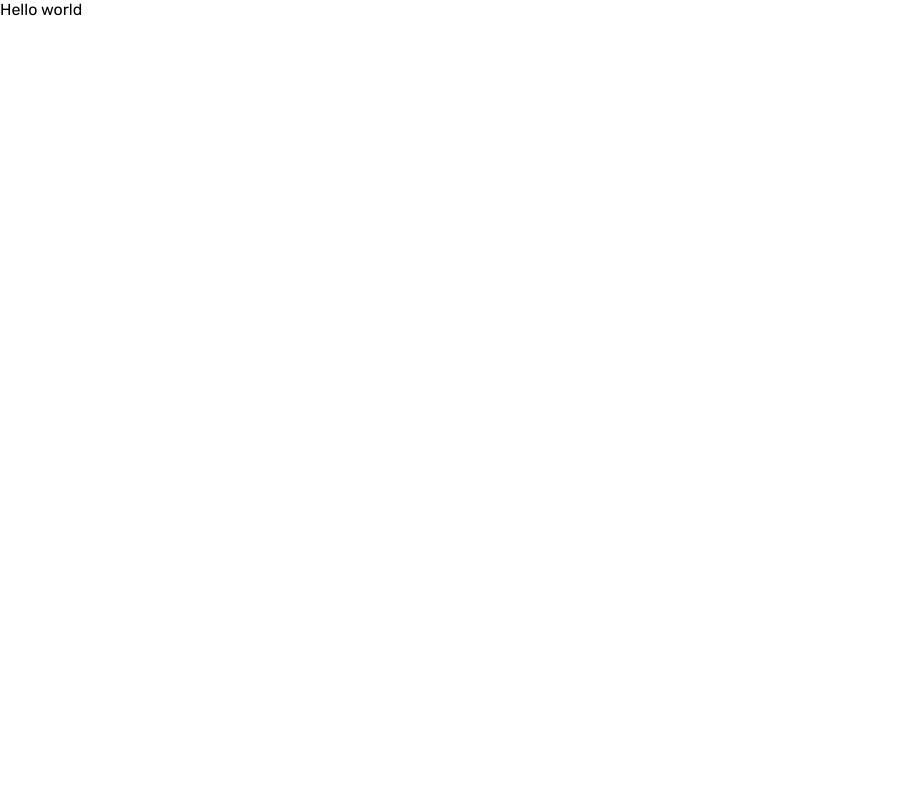
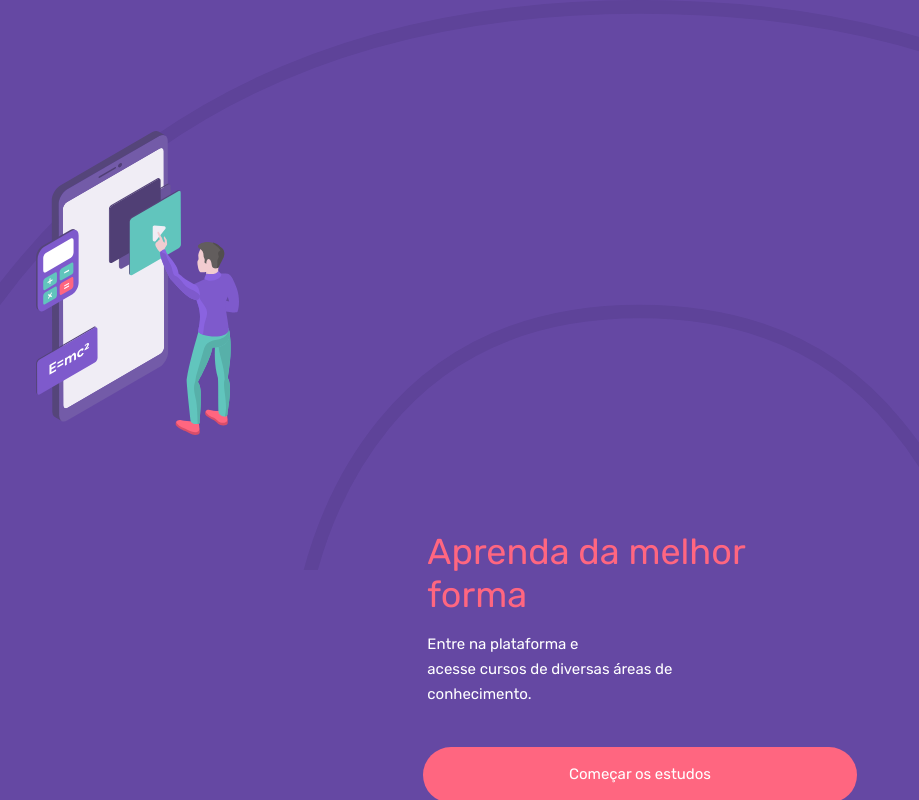
Before and after one commit to Taiaiaii/e-learning, a Next.js app: page / in a window 1280 px wide. Shown: the whole page, without its empty margins (0-919 px from the left). Built offline with nearby package versions, Linux system fonts and the light colour scheme.

Commit message:
feat: crating login page

```diff
--- /dev/null
+++ b/pages/home/index.tsx
@@ -0,0 +1,4 @@
+export default function Home(){
+    return (<div>lalala</div>);
+
+}
--- a/pages/index.tsx
+++ b/pages/index.tsx
@@ -1,10 +1,11 @@
 import type { NextPage } from 'next'
+import { LoginTemplate } from '../templates/Login'
 
 
-const Home: NextPage = () => {
+const Login: NextPage = () => {
   return (
-   <div>Hello world</div>
+   <LoginTemplate/>
   )
 }
 
-export default Home
+export default Login
--- /dev/null
+++ b/templates/Login/index.tsx
@@ -0,0 +1,28 @@
+import { BottomContainer, MainContainer, TopContainer } from './styles';
+import { useRouter } from 'next/router';
+
+import Icon from '../../public/Vector.svg';
+import { Button } from '../../components/Button';
+
+export function LoginTemplate() {
+  const { push } = useRouter();
+  return (
+    <MainContainer>
+      <TopContainer>
+        <Icon />
+      </TopContainer>
+      <BottomContainer>
+        <div>
+          <h1>Aprenda da melhor forma</h1>
+          <p>
+            Entre na plataforma e <br /> acesse cursos de diversas áreas de
+            conhecimento.
+          </p>
+        </div>
+        <Button fullWidth variant='filled' onClick={()=> push('/home') }>
+          Começar os estudos
+        </Button>
+      </BottomContainer>
+    </MainContainer>
+  );
+}
--- /dev/null
+++ b/templates/Login/styles.ts
@@ -0,0 +1,49 @@
+import { styled } from '../../styles/stitches.config';
+
+export const MainContainer = styled('div', {
+    backgroundColor: '$purple',
+    minHeight: '100vh',
+    display: 'flex',
+    alignItems: 'center',
+    flexDirection: 'column',
+})
+
+export const TopContainer = styled('div', {
+    backgroundImage: 'url(/e.learning.svg)',
+    backgroundRepeat: 'no-repeat',
+    backgroundSize: 'cover',
+    width: '100%',
+    display: 'flex ',
+    padding: '131px 136px 135px 36px '
+
+})
+
+export const BottomContainer = styled('div', {
+    display: 'flex',
+    flexDirection: 'column',
+    alignItems: 'center',
+    marginTop: '-39px',
+    padding: '0 36px',
+    '& div': {
+      width: '100%',
+    },
+    '& h1': {
+        color: '$pink',
+        padding: '0 4px 16px',
+        fontSize: '36px',
+        lineHeight: '42.66px',
+        fontWeight: '400',
+        width: '90%'
+
+    },
+    "& p": {
+        color: '$principal',
+        fontSize: '15px',
+        fontWeight: '400',
+        lineHeight: '25px',
+        padding: '0 4px 40px',
+        width: '73%'
+
+
+    }
+})
```
